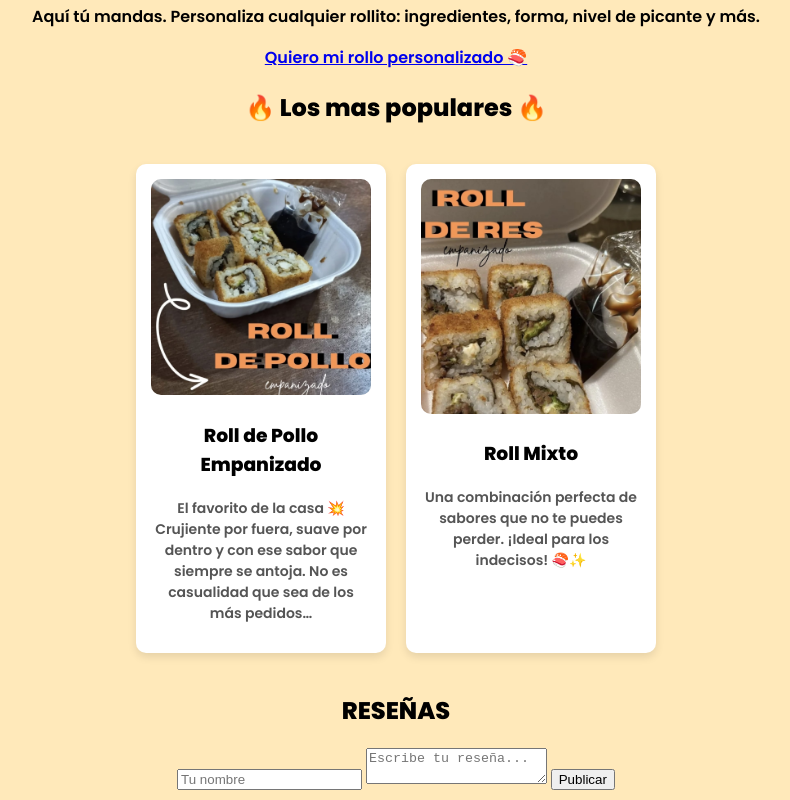
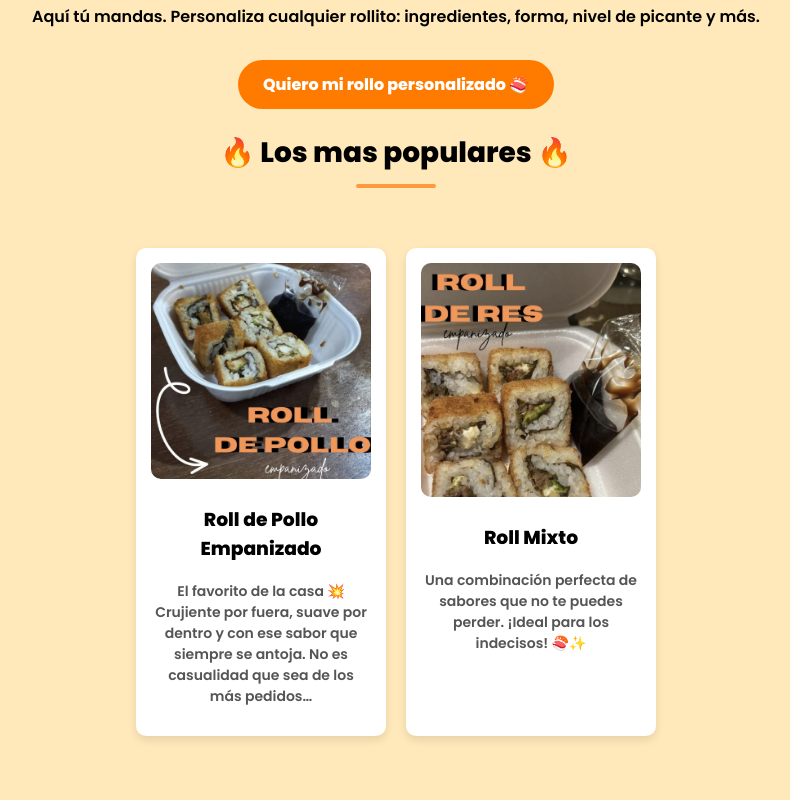
Before and after one commit to alu230381-sr/sushibecerros, a plain HTML site: page index.html in a window 1280 px wide. Shown: the part 1200-2000 px from the top of the page, without its empty margins (244-1034 px from the left). Drawn offline with Linux system fonts and the light colour scheme; a web font is replaced by a local one.

Commit message:
Update style.css

```diff
--- a/style.css
+++ b/style.css
@@ -54,6 +54,7 @@ position: relative;
 .titulo-nuevo {
   font-size: 32px;
   margin-bottom: 30px;
+  font-family: 'Poppins', sans-serif;
 }
 
 .contenedor-novedades {
@@ -160,8 +161,8 @@ position: relative;
 }
 
 .menu-oculto img {
-  width: 500px;
-  height: 500px;
+  width: 300px;   /* o el tamaño que quieras */
+  height: auto;
   object-fit: cover;
   border-radius: 12px;
 }
@@ -187,3 +188,92 @@ position: relative;
     margin: 0 auto;
   }
 }
+.titulo-seccion {
+  text-align: center;
+  font-size: 28px;
+  margin-bottom: 40px;
+  position: relative;
+}
+
+.titulo-seccion::after {
+  content: "";
+  width: 80px;
+  height: 4px;
+  background-color: #ff9a3c;
+  display: block;
+  margin: 10px auto 0 auto;
+  border-radius: 10px;
+}
+.reseñas {
+  padding: 60px 20px;
+}
+
+.form-reseña {
+  background-color: white;
+  color: black;
+  display: flex;
+  flex-direction: column;
+  gap: 10px;
+  max-width: 400px;
+  margin: 0 auto 40px auto;
+}
+
+.form-reseña input,
+.form-reseña textarea {
+  padding: 10px;
+  border-radius: 10px;
+  border: 1px solid #ccc;
+  font-family: inherit;
+}
+
+.form-reseña button {
+  padding: 10px;
+  border: none;
+  border-radius: 20px;
+  background-color: #fc8f00; /* tu color */
+  color: white;
+  cursor: pointer;
+}
+
+.muro {
+  background: transparent;
+  max-width: 500px;
+  margin: auto;
+  display: flex;
+  flex-direction: column;
+  gap: 15px;
+}
+
+.burbuja {
+  background-color: #f1f1f1;
+  padding: 15px;
+  border-radius: 20px;
+  max-width: 80%;
+  position: relative;
+}
+
+.burbuja strong {
+  display: block;
+  margin-bottom: 5px;
+}
+input,
+textarea {
+  background-color: #ffffff !important;
+  color: #000000 !important;
+}
+.btn-instagram {
+  display: inline-block;
+  padding: 12px 25px;
+  background-color: #ff7b00;
+  color: white;
+  text-decoration: none;
+  border-radius: 25px;
+  font-weight: bold;
+  margin-top: 15px;
+  transition: 0.3s;
+}
+
+.btn-instagram:hover {
+  transform: scale(1.05);
+   }
+}
```
